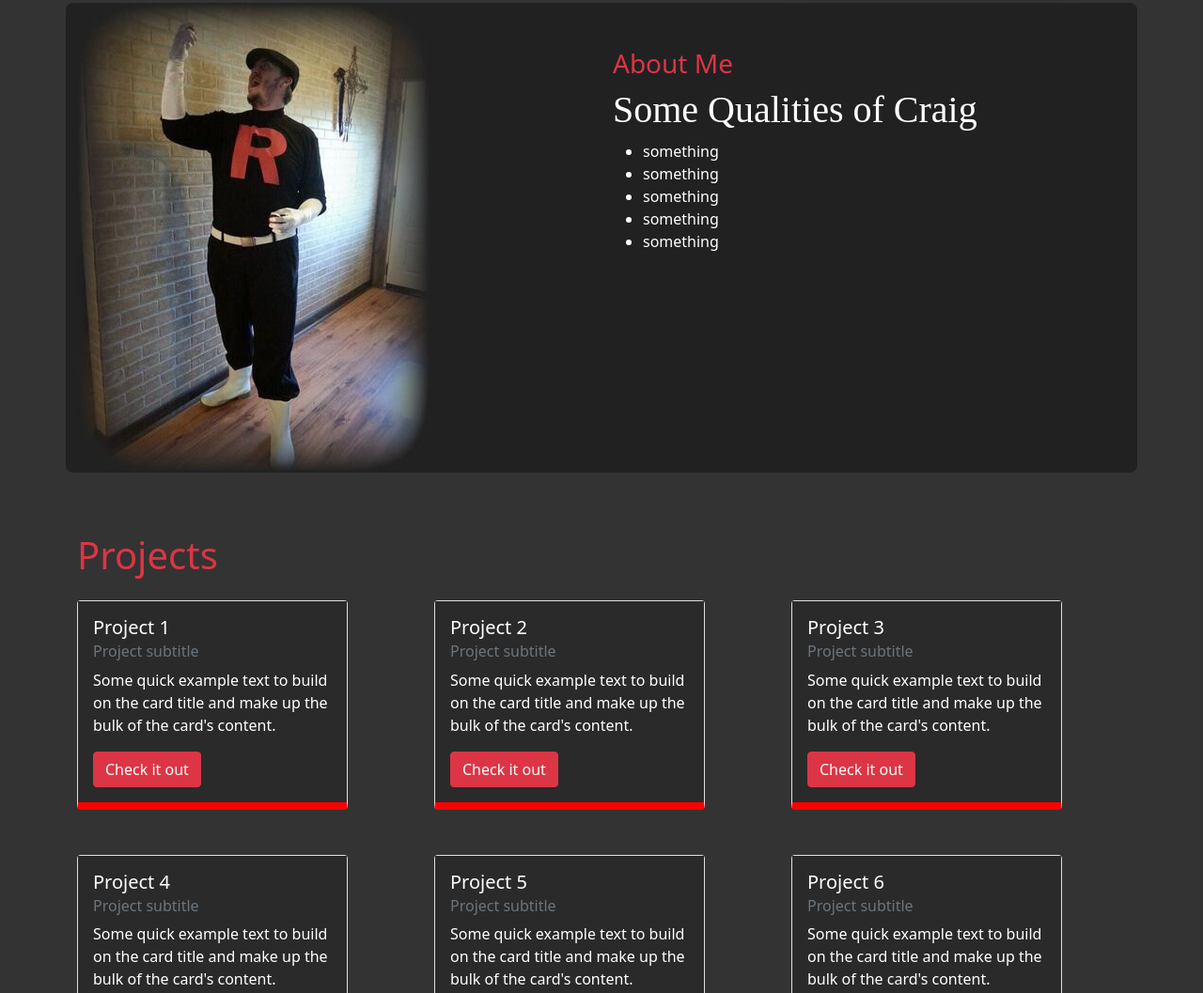
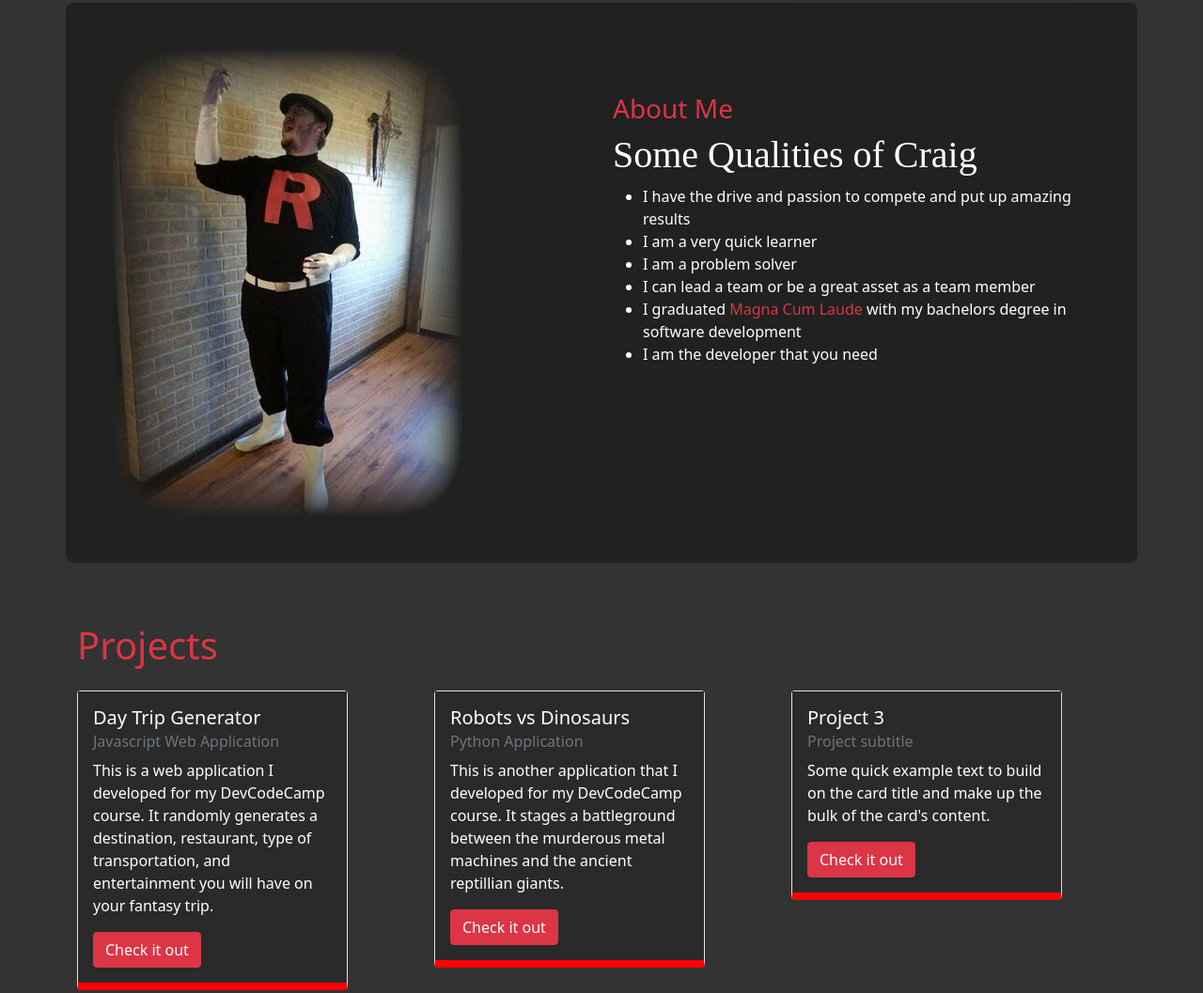
Before and after one commit to craigrmills/craigrmills.github.io, a plain HTML site: page index.html in a window 1280 px wide. Shown: the part 963-2020 px from the top of the page at 94% size. Drawn offline with nearby package versions, Linux system fonts and the light colour scheme; a web font is replaced by a local one.

Commit message:
MVP will start to expand and increase the quality in upcoming updates

```diff
--- a/index.html
+++ b/index.html
@@ -16,14 +16,14 @@
 </head>
 
 <body>
-    <div class="container pt-3">
+    <div class="container navigation pt-3">
         <div class="row">
             <div class="col-6 d-flex justify-content-start align-items-center">
                 <i class="fab fa-empire fa-2x text-danger pb-2"></i>
                 <h5 class="text-white d-inline pl-2">My Portfolio</h5>
             </div>
             <div class="col-6 pt-2">
-                <div class="row">
+                <div class="row text-center p-0 d-flex justify-content-end align-items-center">
                     <div class="col-3">
                         <a href="#home" class="text-white navigation-link">Home</a>
                     </div>
@@ -54,7 +54,7 @@
         </div>
     </div>
 
-    <div id="aboutme" class="container">
+    <div id="aboutme" class="container about p-5">
         <div class="row">
             <div class="col-6">
                 <img src="me2.jpg" alt="Picture of me" class="img-fluid">
@@ -64,19 +64,23 @@
                 <h1 class="m-heading">Some Qualities of Craig</h1>
                 <ul>
                     <li>
-                        something
+                        I have the drive and passion to compete and put up amazing results
                     </li>
                     <li>
-                        something
+                        I am a very quick learner
                     </li>
                     <li>
-                        something
+                        I am a problem solver
                     </li>
                     <li>
-                        something
+                        I can lead a team or be a great asset as a team member
                     </li>
                     <li>
-                        something
+                        I graduated <span class="text-danger">Magna Cum Laude</span> with my bachelors degree in
+                        software development
+                    </li>
+                    <li>
+                        I am the developer that you need
                     </li>
                 </ul>
             </div>
@@ -89,24 +93,29 @@
             <div class="col-4 mb-5">
                 <div class="card" style="width: 18rem;">
                     <div class="card-body">
-                        <h5 class="card-title text-white">Project 1</h5>
-                        <h6 class="card-subtitle mb-2 text-muted">Project subtitle</h6>
-                        <p class="card-text text-white">Some quick example text to build on the card title and make up
-                            the bulk of
-                            the card's content.</p>
-                        <a href="#" class="btn btn-danger">Check it out</a>
+                        <h5 class="card-title text-white">Day Trip Generator</h5>
+                        <h6 class="card-subtitle mb-2 text-muted">Javascript Web Application</h6>
+                        <p class="card-text text-white">This is a web application I developed for my DevCodeCamp course.
+                            It randomly generates a destination, restaurant, type of transportation, and entertainment
+                            you will have on your fantasy trip.
+                        </p>
+                        <a href="https://github.com/craigrmills/dayTripGeneratorProject" class="btn btn-danger">Check it
+                            out</a>
                     </div>
                 </div>
             </div>
             <div class="col-4 mb-5">
                 <div class="card" style="width: 18rem;">
                     <div class="card-body">
-                        <h5 class="card-title text-white">Project 2</h5>
-                        <h6 class="card-subtitle mb-2 text-muted">Project subtitle</h6>
-                        <p class="card-text text-white">Some quick example text to build on the card title and make up
-                            the bulk of
-                            the card's content.</p>
-                        <a href="#" class="btn btn-danger">Check it out</a>
+                        <h5 class="card-title text-white">Robots vs Dinosaurs</h5>
+                        <h6 class="card-subtitle mb-2 text-muted">Python Application</h6>
+                        <p class="card-text text-white">This is another application that I developed for my DevCodeCamp
+                            course.
+                            It stages a battleground between the murderous metal machines and the ancient reptillian
+                            giants.
+                        </p>
+                        <a href="https://github.com/craigrmills/RobotsVsDinosaurs" class="btn btn-danger">Check it
+                            out</a>
                     </div>
                 </div>
             </div>
@@ -161,8 +170,8 @@
         </div>
     </div>
 
-    <div id="contactme" class="container-fluid p-4">
-        <div class="container text-white">
+    <div id="contactme" class="container-fluid">
+        <div class="container text-white py-5">
             <h4 class="text-danger">Contact Me</h4>
             <h1 class="m-heading">Feel free to reach out</h1>
             <div class="row pt-5 justify-content-center">
@@ -202,7 +211,7 @@
 
     <footer>
         <div class="container text-muted text-center py-3 mt-5">
-            <h5>Copyright &copy; 2021 | <a href="#">Craig Mills</a></h5>
+            <h5>Copyright &copy; 2021 | <a href="#aboutme" class="text-danger text-decoration-none">Craig Mills</a></h5>
         </div>
     </footer>
 
```
